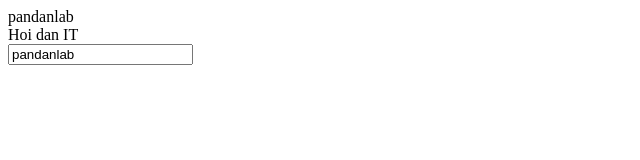
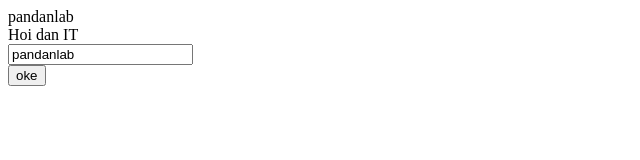
Before and after one commit to Kimsonfast-Dev/reactjs_basic, a React (Create React App) app: page / in a window 1280 px wide. Shown: the top 160 px of the page, without its empty margins (0-640 px from the left). Built offline with nearby package versions, Linux system fonts and the light colour scheme; the HTML template or start-up script is replaced by a standard one.

Commit message:
step5: dom reactjs

```diff
--- a/src/views/example/Mycomponent.jsx
+++ b/src/views/example/Mycomponent.jsx
@@ -14,6 +14,10 @@ class Mycomponent extends React.Component {
         })
     }
 
+    handleAlert = () =>{
+        alert("hello")
+    }
+
     render(){
         // let a = "hello men1";
         return(
@@ -23,6 +27,10 @@ class Mycomponent extends React.Component {
                 <input type="text" value={this.state.name}
                 onChange={(event)=>this.handleOnChangeName(event)}
                 />
+
+                <div>
+                    <button onClick={()=>{this.handleAlert()}}>oke</button>
+                </div>
             </>
         )
     }
```
